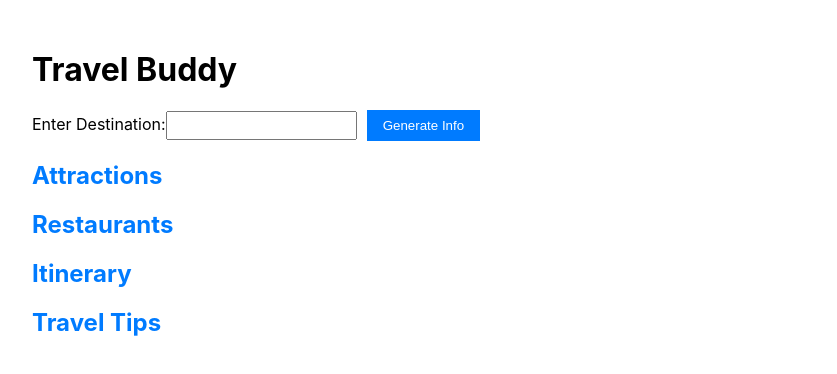
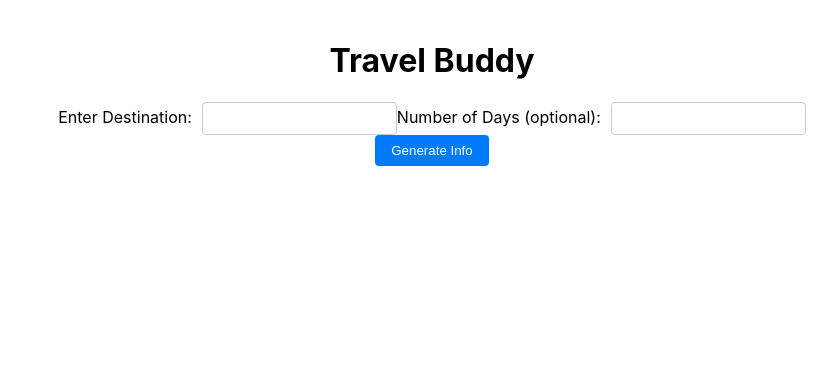
Before and after one commit to AkshatNaruka/TravelBuddy, a React (Create React App) app: page / in a window 1280 px wide. Shown: the top 374 px of the page, without its empty margins (208-1045 px from the left). Built offline with nearby package versions, Linux system fonts and the light colour scheme.

Commit message:
days added

```diff
--- a/src/App.css
+++ b/src/App.css
@@ -1,66 +1,99 @@
+/* App Container */
 .app-container {
-  text-align: left;
-  margin: 50px auto;
   max-width: 800px;
-  padding: 0 20px;
+  margin: 0 auto;
+  padding: 20px;
+  text-align: center;
 }
 
+/* Input Container */
 .input-container {
   margin-bottom: 20px;
 }
 
-input[type="text"] {
-  padding: 5px;
+/* Input Label */
+label {
   margin-right: 10px;
 }
 
+/* Input Field */
+input[type="text"] {
+  padding: 8px;
+  border: 1px solid #ccc;
+  border-radius: 4px;
+}
+
+/* Generate Button */
 button {
   padding: 8px 16px;
   background-color: #007bff;
   color: #fff;
   border: none;
+  border-radius: 4px;
   cursor: pointer;
 }
 
-.info-container {
-  margin-top: 20px;
-}
-
+/* Loading Animation */
 .loading {
   margin-top: 20px;
-  border: 4px solid rgba(0, 123, 255, 0.1);
-  border-left: 4px solid #007bff;
+  border: 4px solid #f3f3f3;
+  border-top: 4px solid #007bff;
   border-radius: 50%;
-  width: 40px;
-  height: 40px;
+  width: 30px;
+  height: 30px;
   animation: spin 1s linear infinite;
 }
 
 @keyframes spin {
-  0% {
-    transform: rotate(0deg);
-  }
-  100% {
-    transform: rotate(360deg);
-  }
+  0% { transform: rotate(0deg); }
+  100% { transform: rotate(360deg); }
 }
 
-h2 {
-  color: #007bff;
-  margin-top: 20px;
+/* Info Container */
+.info-container {
+  text-align: left;
 }
 
-h3 {
-  color: #555;
-  margin-top: 15px;
+/* Attractions Box */
+.info-container .attractions {
+  background-color: #28a745;
+  padding: 10px;
+  border-radius: 8px;
+  margin-bottom: 20px;
 }
 
-p {
-  margin-top: 10px;
-  line-height: 1.5;
+/* Restaurants Box */
+.info-container .restaurants {
+  background-color: #ffc107;
+  padding: 10px;
+  border-radius: 8px;
+  margin-bottom: 20px;
 }
 
-ul {
-  margin-top: 10px;
-  padding-left: 20px;
+/* Itinerary Box */
+.info-container .itinerary {
+  background-color: #007bff;
+  padding: 10px;
+  border-radius: 8px;
+  margin-bottom: 20px;
 }
+
+/* Itinerary Day */
+.itinerary-day {
+  color: #fff;
+}
+
+/* Itinerary Details */
+.itinerary-details {
+  color: #fff;
+}
+
+/* Link Styling */
+a {
+  color: #007bff;
+  text-decoration: none;
+}
+
+a:hover {
+  text-decoration: underline;
+}
--- a/src/App.js
+++ b/src/App.js
@@ -4,10 +4,11 @@ import './App.css'; // Import CSS file
 
 function App() {
   const [topic, setTopic] = useState('');
+  const [numDays, setNumDays] = useState('');
   const [generatedInfo, setGeneratedInfo] = useState({
     attractions: '',
     restaurants: '',
-    itinerary: '', // Changed "Itinerary" to lowercase
+    itinerary: '',
     travelTips: ''
   });
   const [loading, setLoading] = useState(false); // Add loading state
@@ -16,18 +17,22 @@ function App() {
     setTopic(e.target.value);
   };
 
+  const handleNumDaysChange = (e) => {
+    setNumDays(e.target.value);
+  };
+
   const handleGenerateInfo = async () => {
     setLoading(true); // Set loading to true when fetching data
     try {
       const attractionsResponse = await axios.get(`http://127.0.0.1:5000/generate_attractions_info?topic=${topic}`);
       const restaurantsResponse = await axios.get(`http://127.0.0.1:5000/generate_restaurants_info?topic=${topic}`);
-      const itineraryResponse = await axios.get(`http://127.0.0.1:5000/generate_itinerary_info?topic=${topic}`); // Changed to "itinerary"
+      const itineraryResponse = await axios.get(`http://127.0.0.1:5000/generate_itinerary_info?topic=${topic}&num_days=${numDays}`);
       const travelTipsResponse = await axios.get(`http://127.0.0.1:5000/generate_travel_tips?topic=${topic}`);
 
       setGeneratedInfo({
         attractions: attractionsResponse.data,
         restaurants: restaurantsResponse.data,
-        itinerary: itineraryResponse.data, // Changed to "itinerary"
+        itinerary: itineraryResponse.data,
         travelTips: travelTipsResponse.data
       });
     } catch (error) {
@@ -35,7 +40,7 @@ function App() {
       setGeneratedInfo({
         attractions: 'Error: Unable to generate attractions info',
         restaurants: 'Error: Unable to generate restaurants info',
-        itinerary: 'Error: Unable to generate itinerary info', // Changed to "itinerary"
+        itinerary: 'Error: Unable to generate itinerary info',
         travelTips: 'Error: Unable to generate travel tips'
       });
     } finally {
@@ -43,38 +48,52 @@ function App() {
     }
   };
 
-  const removeAsterisks = (text) => {
-    // Enhanced regular expression to handle multiple asterisks within text
-    return text.replace(/\*/g, ''); // Replaces occurrences of two or more consecutive asterisks
-  };
+  const displayInfo = (infoSection) => {
 
-  const displayInfo = (infoSection) => {
-    const lines = infoSection.split('\n');
-    const processedInfo = lines.map((line, index) => {
-      const trimmedLine = line.trim();
+    return infoSection.split('\n').map((line, index) => {
+      const trimmedLine = line.trim(); // Trim leading/trailing spaces
+
       if (trimmedLine.startsWith('## ')) {
+        // Remove leading ## for headings
         return <h2 key={index}>{trimmedLine.slice(3)}</h2>;
       } else if (trimmedLine.startsWith('* ')) {
-        return <li key={index}>{trimmedLine.slice(2)}</li>;
+        // Remove leading asterisk and any subsequent asterisks within the list item content
+        return (
+          <li key={index}>
+            {trimmedLine.slice(2).replace(/\*/g, '')}
+          </li>
+        );
+      } else if (trimmedLine.startsWith('  * ')) {
+        // Remove leading spaces and asterisk for sub-bullet points
+        return <li key={index}>{trimmedLine.slice(4)}</li>;
+      } else if (trimmedLine.match(/^Further Reading|^/)) {
+        // Handle "Further Reading" section without asterisks
+        return <p key={index}>{trimmedLine}</p>;
+      } else if (trimmedLine.match(/^https?:\/\//)) {
+        // Handle links (URLs)
+        const url = trimmedLine;
+        return (
+          <p key={index}>
+            <a href={url} target="_blank" rel="noreferrer noopener">
+              {url}
+            </a>
+          </p>
+        );
       } else {
-        return <p key={index}>{trimmedLine}</p>;
+        // Remove remaining asterisks within paragraphs or descriptions,
+        // handle itinerary formatting
+        if (trimmedLine.startsWith('*Day ')) {
+          return <h3 key={index} className="itinerary-day">{trimmedLine}</h3>;
+        } else if (trimmedLine.length > 0) {
+          return (
+            <p key={index} className="itinerary-details">
+              {trimmedLine.replace(/\*/g, '')}
+            </p>
+          );
+        } else {
+          return null; // Ignore empty lines
+        }
       }
-    });
-
-    // Ensure leading/trailing asterisks are removed from processed elements
-    if (processedInfo.length > 0 && processedInfo[0].props.children.startsWith('*')) {
-      processedInfo.shift();
-    }
-    if (processedInfo.length > 0 && processedInfo[processedInfo.length - 1].props.children.endsWith('*')) {
-      processedInfo.pop();
-    }
-
-    // Remove all remaining asterisks within paragraphs or descriptions
-    return processedInfo.map((element) => {
-      if (element.type === 'p') {
-        return <p key={element.key}>{removeAsterisks(element.props.children)}</p>;
-      }
-      return element; // Return other elements unchanged
     });
   };
 
@@ -89,23 +108,46 @@ function App() {
           value={topic}
           onChange={handleTopicChange}
         />
+        <label htmlFor="numDays">Number of Days (optional):</label>
+        <input
+          type="text"
+          id="numDays"
+          value={numDays}
+          onChange={handleNumDaysChange}
+        />
         <button onClick={handleGenerateInfo}>Generate Info</button>
       </div>
       <div className="info-container">
-        {loading && <div className="loading"></div>} {/* Display loading animation */}
+        {loading && <div className="loading"></div>}
         {!loading && (
           <div>
-            <h2>Attractions</h2>
-            {displayInfo(generatedInfo.attractions)}
+            {generatedInfo.attractions && (
+              <>
+                <h2>Attractions</h2>
+                <ul>{displayInfo(generatedInfo.attractions)}</ul>
+              </>
+            )}
 
-            <h2>Restaurants</h2>
-            {displayInfo(generatedInfo.restaurants)}
+            {generatedInfo.restaurants && (
+              <>
+                <h2>Restaurants</h2>
+                <ul>{displayInfo(generatedInfo.restaurants)}</ul>
+              </>
+            )}
 
-            <h2>Itinerary</h2>
-            {displayInfo(generatedInfo.itinerary)} {/* Changed to "itinerary" */}
+            {generatedInfo.itinerary && (
+              <>
+                <h2>Itinerary</h2>
+                <div className="itinerary-container">{displayInfo(generatedInfo.itinerary)}</div>
+              </>
+            )}
 
-            <h2>Travel Tips</h2>
-            {displayInfo(generatedInfo.travelTips)}
+            {generatedInfo.travelTips && (
+              <>
+                <h2>Travel Tips</h2>
+                <ul>{displayInfo(generatedInfo.travelTips)}</ul>
+              </>
+            )}
           </div>
         )}
       </div>
```
